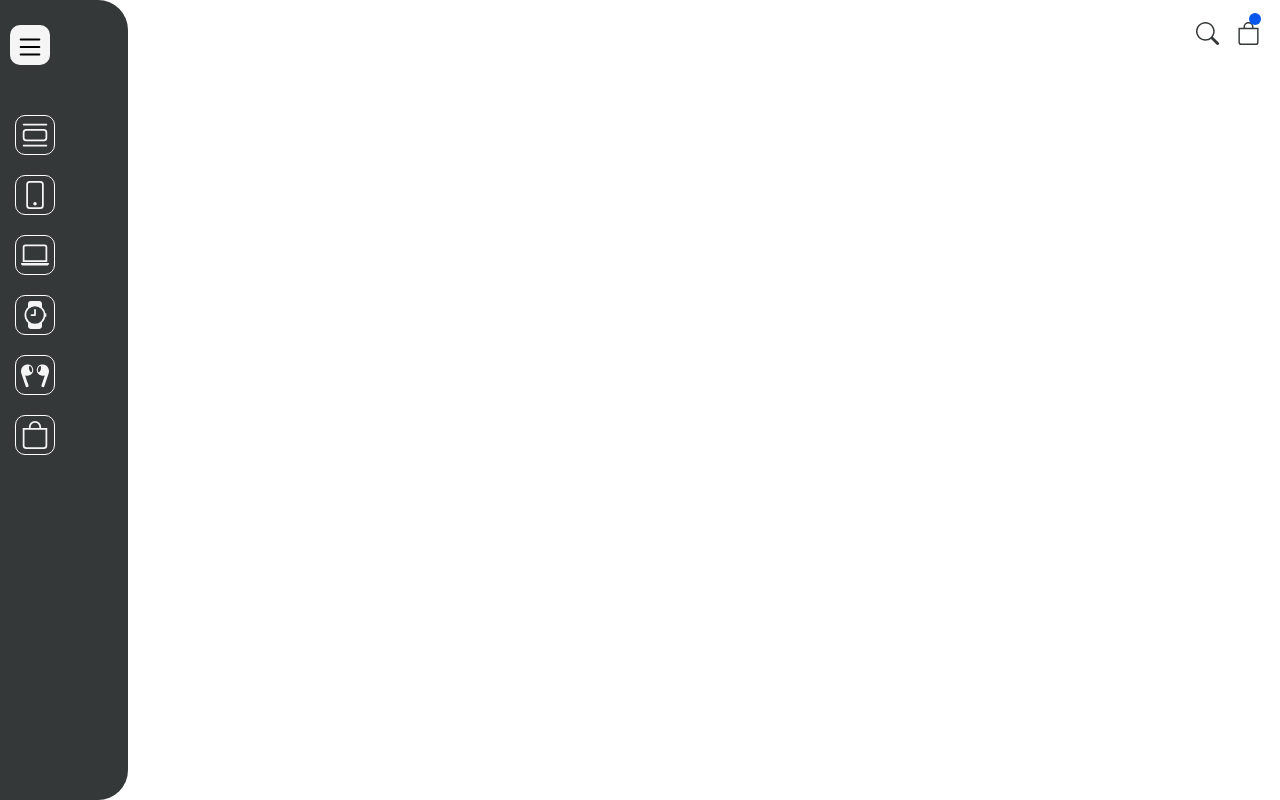
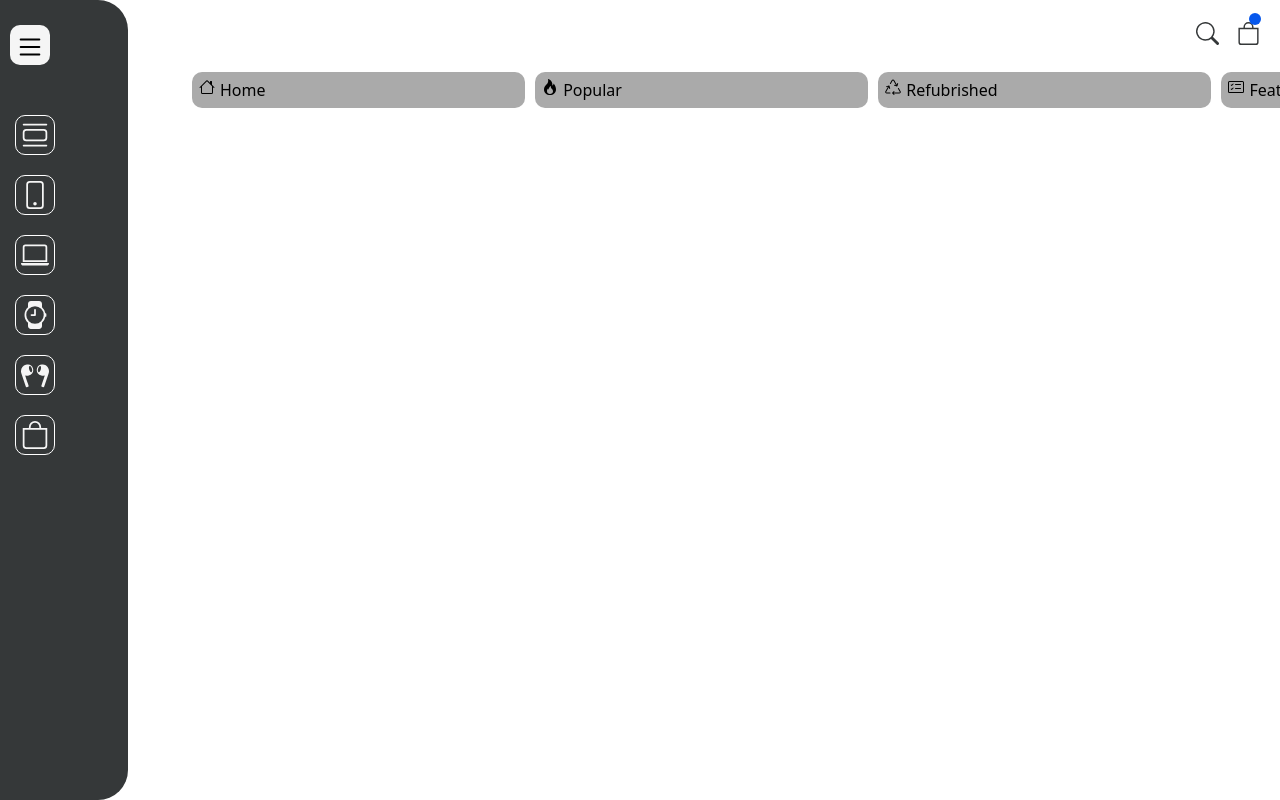
Before and after one commit to denismnjima/modern-shop-react, a React (Vite) app: page / in a window 1280 px wide. Built offline with nearby package versions, Linux system fonts and the light colour scheme.

Commit message:
adds homefilter component

```diff
--- /dev/null
+++ b/src/components/HomeFilter/HomeFilter.css
@@ -0,0 +1,17 @@
+.homeFilter{
+    margin-left: 15vw;
+}
+.homeFilterList{
+    display: flex;
+}
+.list{
+    background-color: #aaaaaa;
+    padding: 7px;
+    width: fit-content;
+    border-radius: 10px;
+    display: flex !important;
+}
+.list p{
+    margin-left:5px;
+    font-weight: 500;
+}
--- /dev/null
+++ b/src/components/HomeFilter/HomeFilter.jsx
@@ -0,0 +1,46 @@
+import './HomeFilter.css'
+import { Swiper, SwiperSlide } from 'swiper/react'
+import 'swiper/modules'
+import 'swiper/css'
+import { House,Recycle,CardChecklist,Fire,Percent } from 'react-bootstrap-icons'
+function HomeFilter() {
+  return (
+    <div className='homeFilter'>
+        <Swiper
+            spaceBetween={10}
+            slidesPerView={3.2}
+            pagination={{ clickable: true }}
+            className='homeFilterList'
+            >
+            <SwiperSlide className='list'>
+                <House/>
+                <p>Home</p>
+            </SwiperSlide>
+
+            <SwiperSlide className='list'>
+                <Fire/>
+                <p>Popular</p>
+            </SwiperSlide>
+
+            <SwiperSlide className='list'>
+                <Recycle/>
+                <p>Refubrished</p>
+            </SwiperSlide>
+
+            <SwiperSlide className='list'>
+                <CardChecklist/>
+                <p>Featured</p>
+            </SwiperSlide>
+
+            <SwiperSlide className='list'>
+                <Percent/>
+                <p>Discounts</p>
+            </SwiperSlide>
+
+        </Swiper>
+
+    </div>
+  )
+}
+
+export default HomeFilter
--- a/src/components/HomePage/mobile/MobileHomePage.jsx
+++ b/src/components/HomePage/mobile/MobileHomePage.jsx
@@ -1,3 +1,4 @@
+import HomeFilter from "../../HomeFilter/HomeFilter"
 import MobileSideBar from "../../Sidebar/MobileSideBar"
 import TopIcons from "../../TopIcons/TopIcons"
 
@@ -7,6 +8,7 @@ function MobileHomePage() {
         <MobileSideBar/>
         <div>
           <TopIcons/>
+          <HomeFilter/>
         </div>
     </div>
   )
```
